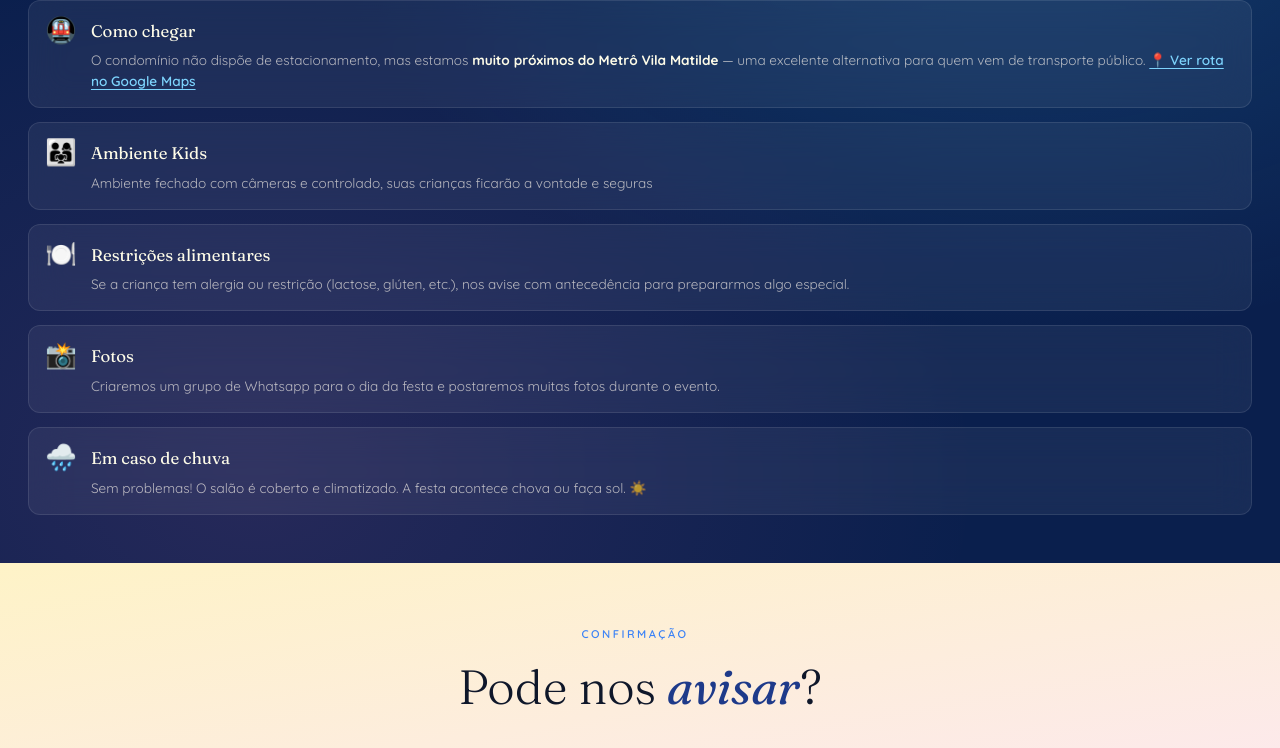
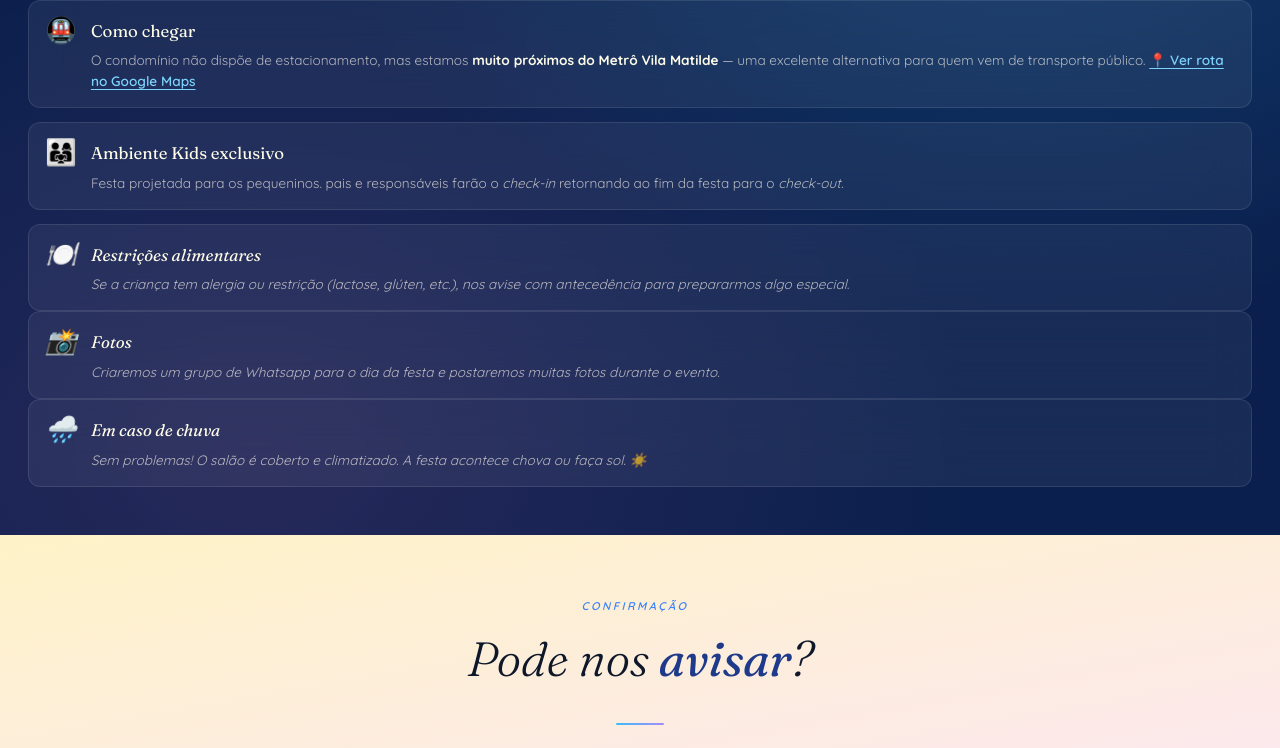
Before and after one commit to ronysimao/festa_mel_8_anos, a plain HTML site: page index.html in a window 1280 px wide. Shown: the part 3618-4366 px from the top of the page. Drawn offline with Linux system fonts and the light colour scheme.

Commit message:
Update kids environment description in index.html

```diff
--- a/index.html
+++ b/index.html
@@ -357,7 +357,7 @@
   <p>Algumas informações pra você não ter dúvida nenhuma na hora de chegar.</p>
   <div class="info-grid">
     <div class="info-item"><div class="info-emoji">🚇</div><div class="info-text"><h3>Como chegar</h3><p>O condomínio não dispõe de estacionamento, mas estamos <strong style="color:var(--cream);font-weight:800">muito próximos do Metrô Vila Matilde</strong> — uma excelente alternativa para quem vem de transporte público. <a href="https://www.google.com/maps/dir/Condom%C3%ADnio+Solare+Vila+Matilde,+Av.+Melchert,+49+-+Ch%C3%A1cara+Seis+de+Outubro,+S%C3%A3o+Paulo+-+SP,+03508-000/Metr%C3%B4+vila+Matilde,+R.+Cel.+Pedro+Dias+de+Campos,+1173+-+Vila+Aricanduva,+S%C3%A3o+Paulo+-+SP,+03508-010/@-23.5330239,-46.5342656,18z/data=!3m1!4b1!4m14!4m13!1m5!1m1!1s0x94ce5f926fcf414f:0x35316e335e475eef!2m2!1d-46.5349589!2d-23.5333826!1m5!1m1!1s0x94ce610016168c89:0x61b2cec350ba6423!2m2!1d-46.5306596!2d-23.5328723!3e2?entry=ttu&g_ep=EgoyMDI2MDUxMy4wIKXMDSoASAFQAw%3D%3D" target="_blank" rel="noopener" style="color:var(--aqua-light);font-weight:600;text-decoration:underline;text-underline-offset:3px">📍 Ver rota no Google Maps</a></p></div></div>
-    <div class="info-item" style="transition-delay:.1s"><div class="info-emoji">👨‍👩‍👧</div><div class="info-text"><h3>Ambiente Kids</h3><p>Ambiente fechado com câmeras e controlado, suas crianças ficarão a vontade e seguras</p></div></div>
+    <div class="info-item" style="transition-delay:.1s"><div class="info-emoji">👨‍👩‍👧</div><div class="info-text"><h3>Ambiente Kids exclusivo</h3><p>Festa projetada para os pequeninos. pais e responsáveis farão o <i>check-in</i> retornando ao fim da festa para o <i>check-out<i>.</p></div></div>
     <div class="info-item" style="transition-delay:.2s"><div class="info-emoji">🍽️</div><div class="info-text"><h3>Restrições alimentares</h3><p>Se a criança tem alergia ou restrição (lactose, glúten, etc.), nos avise com antecedência para prepararmos algo especial.</p></div></div>
     <div class="info-item" style="transition-delay:.3s"><div class="info-emoji">📸</div><div class="info-text"><h3>Fotos</h3><p>Criaremos um grupo de Whatsapp para o dia da festa e postaremos muitas fotos durante o evento.</p></div></div>
     <div class="info-item" style="transition-delay:.4s"><div class="info-emoji">🌧️</div><div class="info-text"><h3>Em caso de chuva</h3><p>Sem problemas! O salão é coberto e climatizado. A festa acontece chova ou faça sol. ☀️</p></div></div>
```
